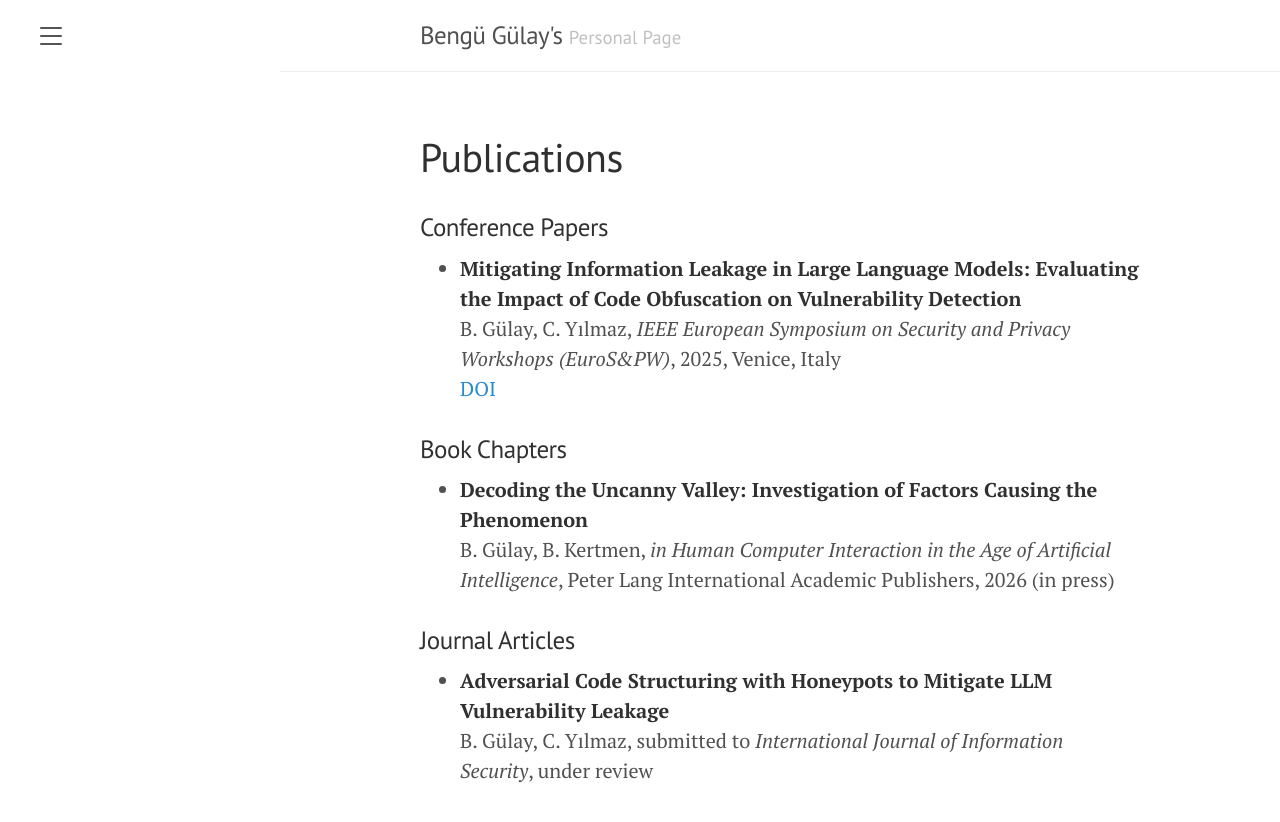
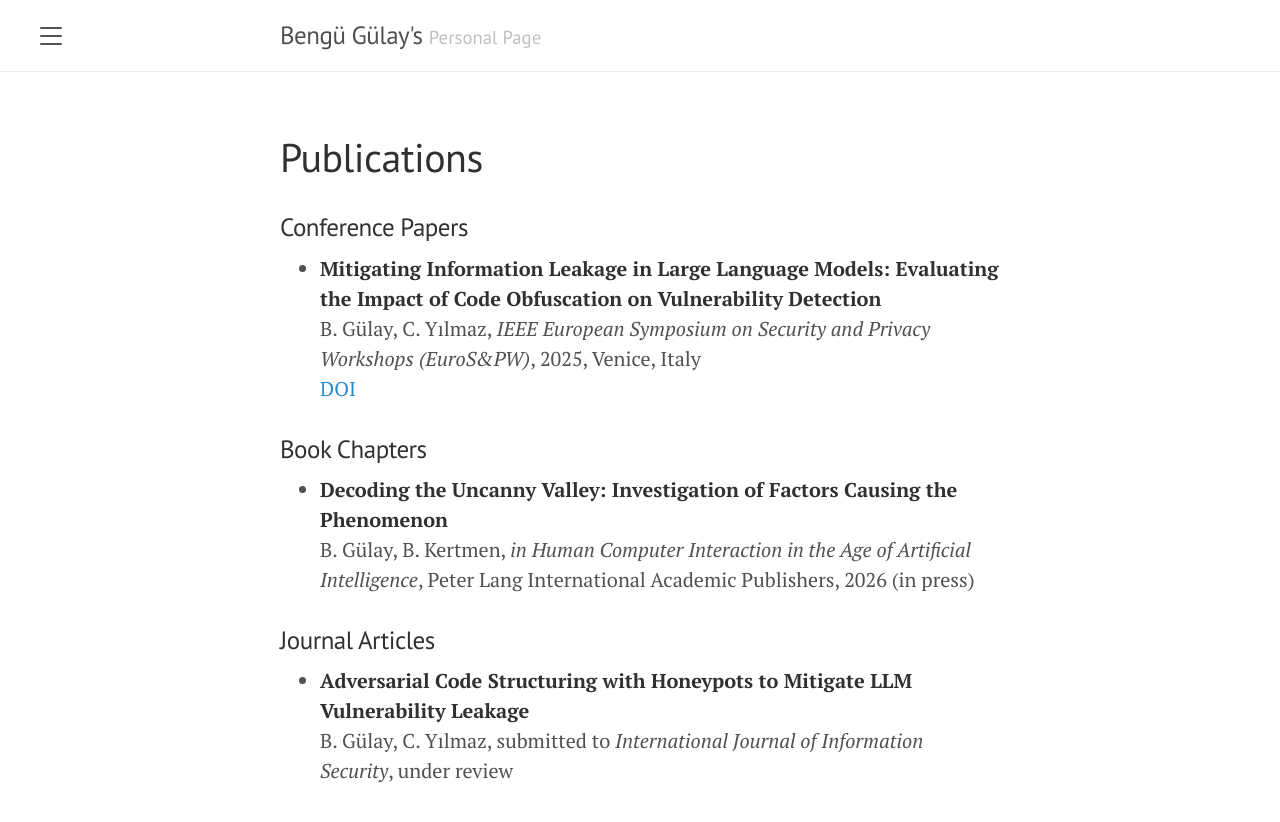
Before and after one commit to bengulay/bengulay.github.io, a Jekyll site: the page built from publications.md, in a window 1280 px wide. Shown: the top 822 px of the page. Built offline with Jekyll 4.4.1, drawn with Linux system fonts in a browser that asks for light colours.

Commit message:
Update lanyon.css

```diff
--- a/public/css/lanyon.css
+++ b/public/css/lanyon.css
@@ -60,17 +60,10 @@ h1, h2, h3, h4, h5, h6 {
  * regular page content.
  */
 
-/*
+
 .wrap {
   position: relative;
   width: 100%;
-}
-BENGU ADDED NEXT
-*/
-.wrap {
-  position: relative;
-  width: calc(100% - 14rem);
-  margin-left: 14rem;
 }
 
 
```
